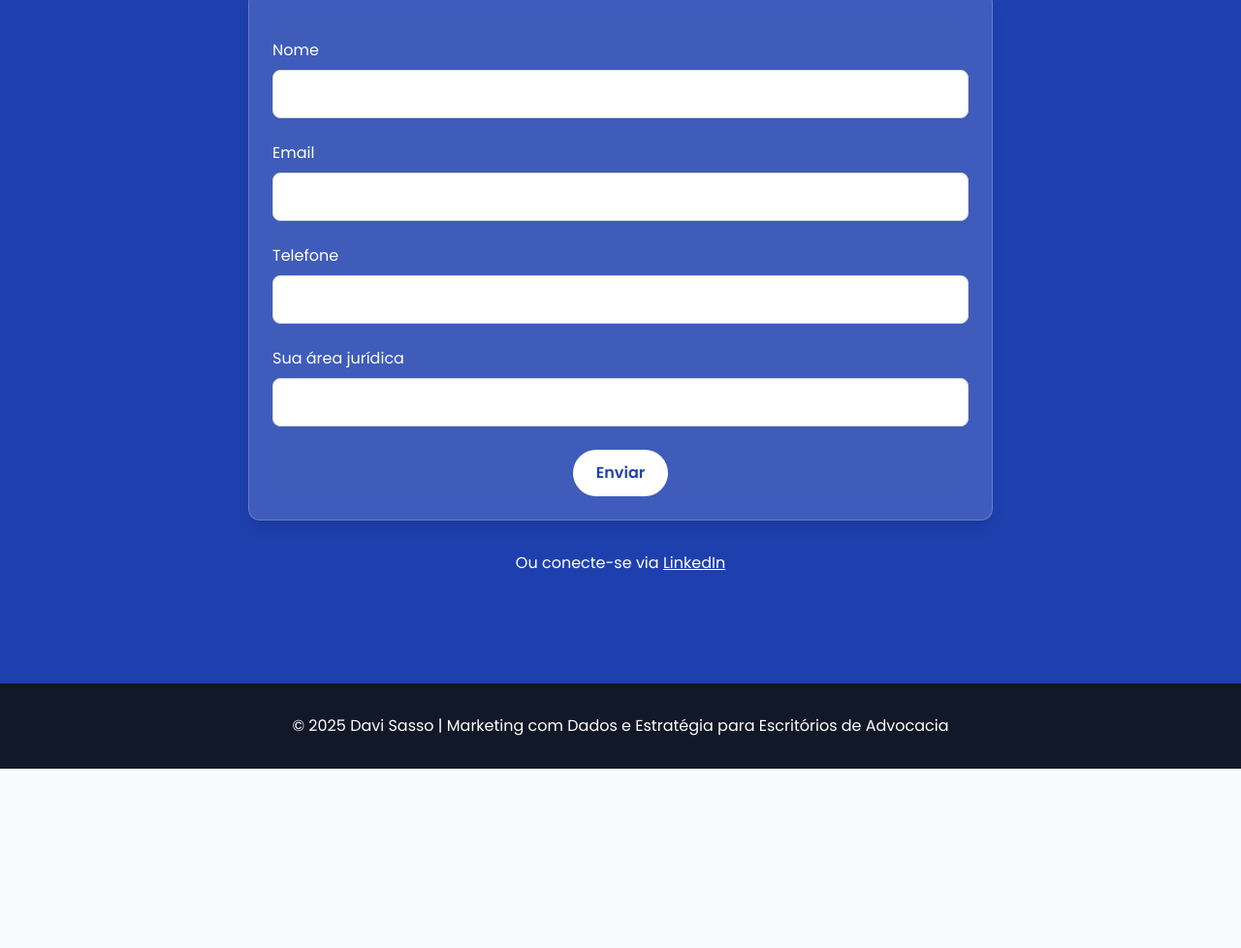
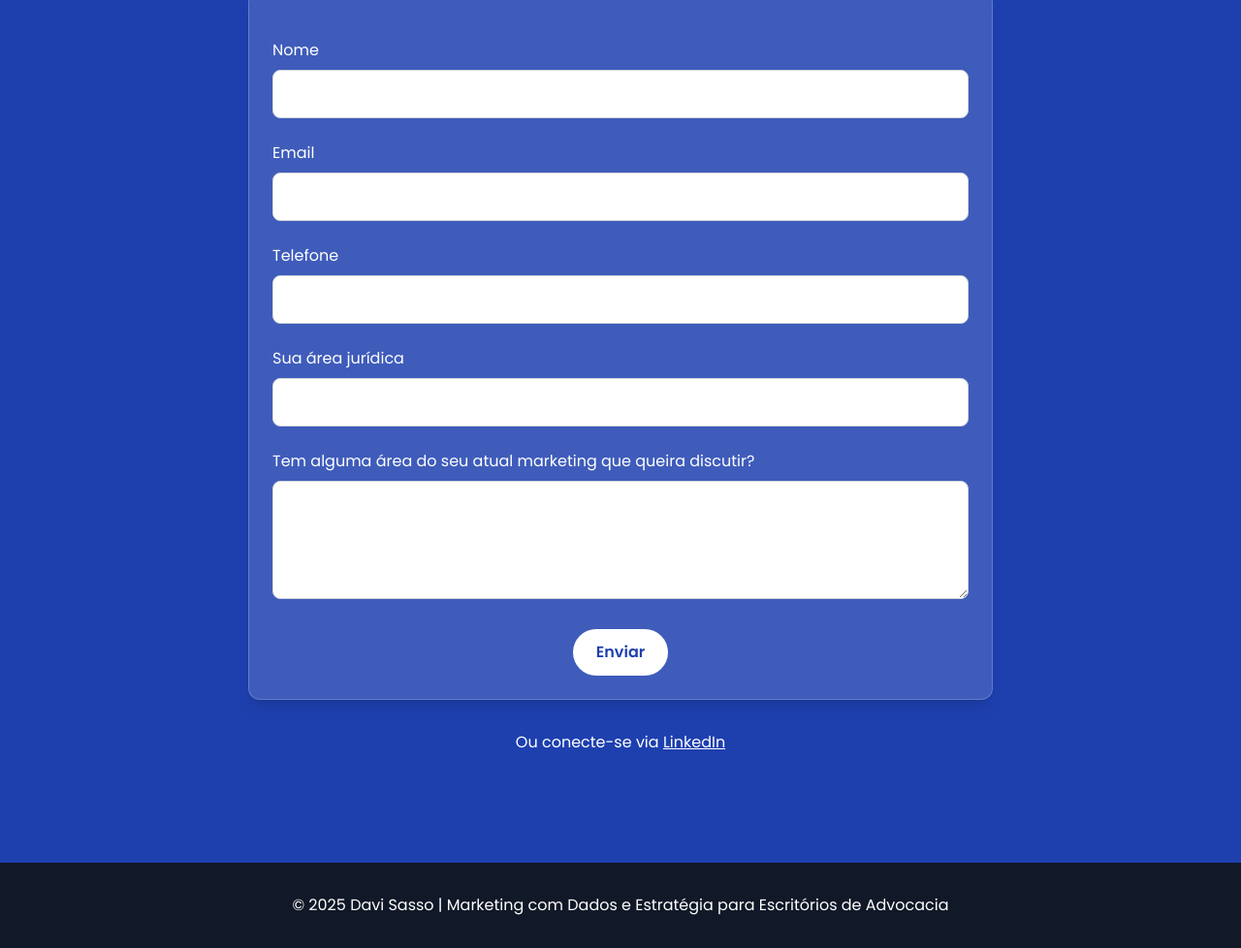
Before and after one commit to DaviSassoL/DaviSassoL.github.io, a plain HTML site: page lp.html in a window 1280 px wide. Shown: the part 5157-6135 px from the top of the page at 97% size. Before the commit the page ends 5950 px from the top, so only its background shows below. Drawn offline with nearby package versions, Linux system fonts and the light colour scheme.

Commit message:
Update lp.html

```diff
--- a/lp.html
+++ b/lp.html
@@ -210,6 +210,10 @@
         <div><label class="block text-left font-medium mb-2" for="email">Email</label><input type="email" id="email" name="email" required class="w-full p-3 border border-gray-300 rounded-lg text-gray-900"></div>
         <div><label class="block text-left font-medium mb-2" for="phone">Telefone</label><input type="tel" id="phone" name="phone" required class="w-full p-3 border border-gray-300 rounded-lg text-gray-900"></div>
         <div><label class="block text-left font-medium mb-2" for="practice_area">Sua área jurídica</label><input type="text" id="practice_area" name="practice_area" required class="w-full p-3 border border-gray-300 rounded-lg text-gray-900"></div>
+        <div>
+          <label class="block text-left font-medium mb-2" for="message">Tem alguma área do seu atual marketing que queira discutir?</label>
+          <textarea id="message" name="message" rows="4" required class="w-full p-3 border border-gray-300 rounded-lg text-gray-900"></textarea>
+        </div>
         <button type="submit" class="bg-white text-blue-800 px-6 py-3 rounded-full font-semibold hover:bg-gray-100 transition">Enviar</button>
       </form>
       <p class="mt-8">Ou conecte-se via <a href="https://linkedin.com/in/davi-sasso" target="_blank" class="underline">LinkedIn</a></p>
```
